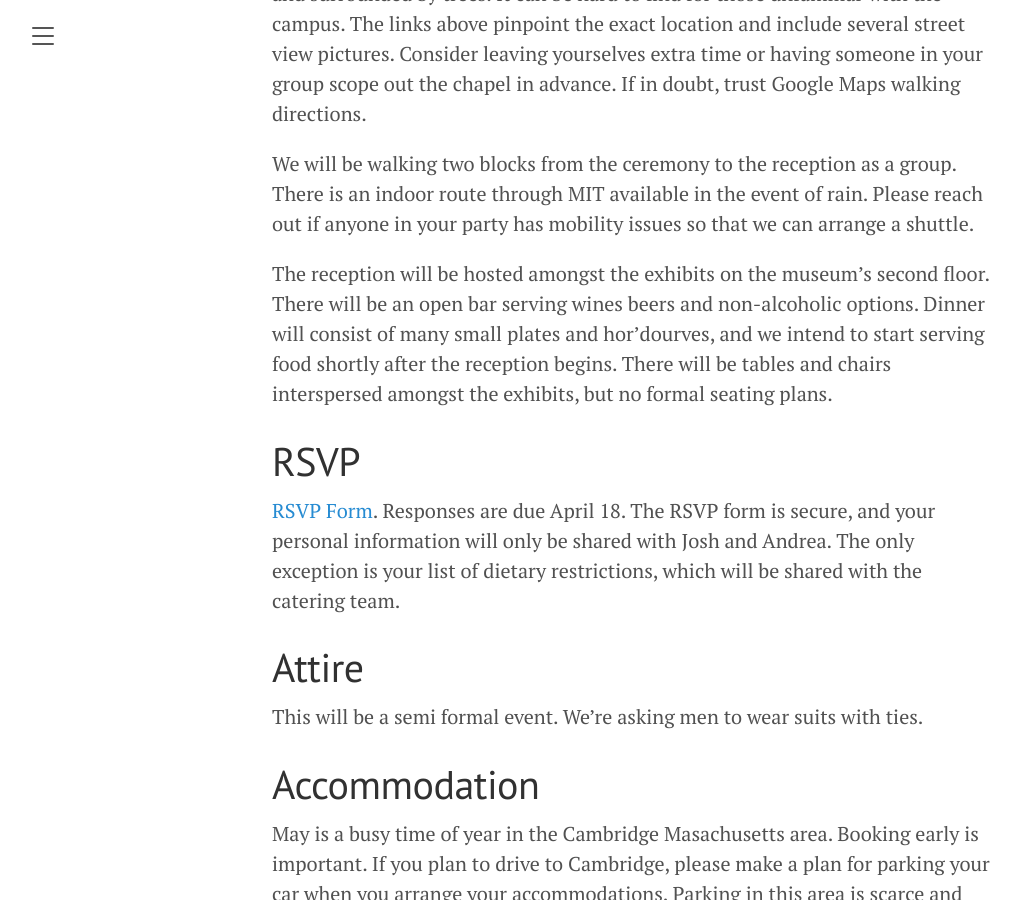
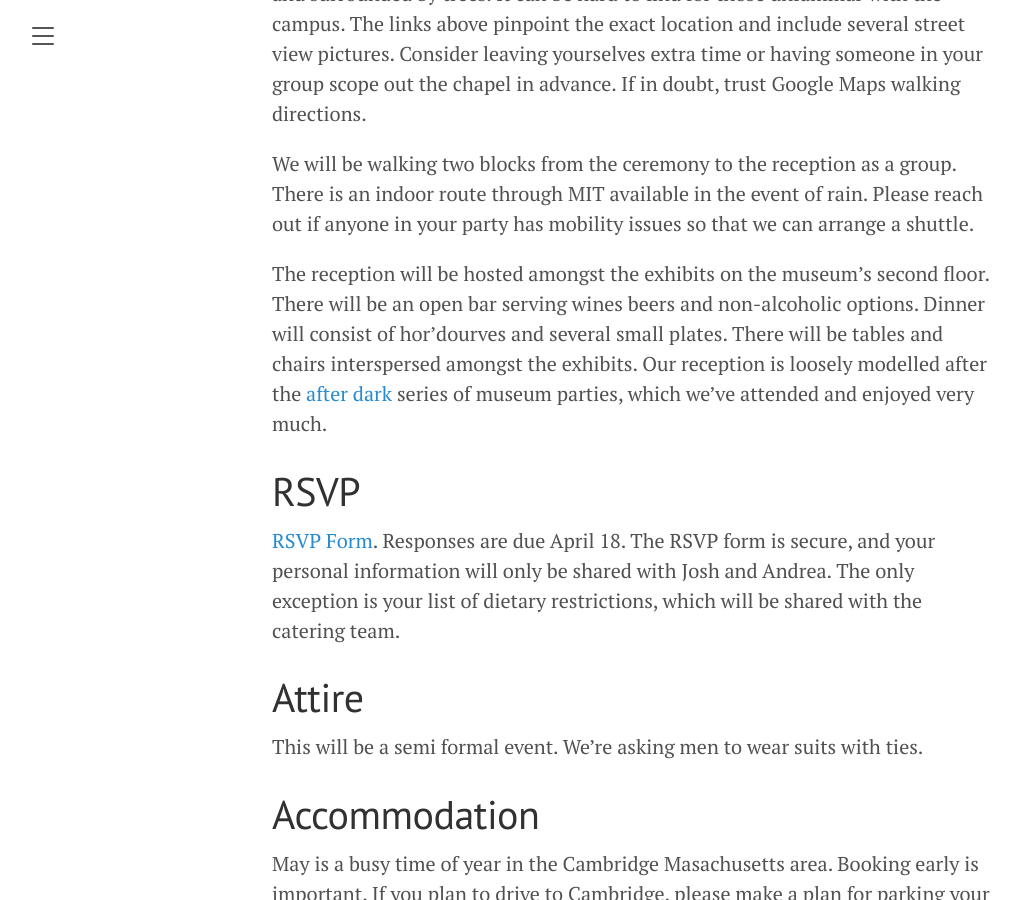
Before and after one commit to JoshBradshaw/andreajosh.github.io, a Jekyll site: the page built from _posts/2023-12-30-overview.md, in a window 1280 px wide and 900 px high, scrolled down 860 px. Shown: the whole window, without its empty margins (8-1029 px from the left). Built offline with Jekyll 4.4.1, drawn with Linux system fonts in a browser that asks for light colours.

Commit message:
Update 2023-12-30-overview.md

```diff
--- a/_posts/2023-12-30-overview.md
+++ b/_posts/2023-12-30-overview.md
@@ -18,7 +18,7 @@ The MIT Chapel is tucked away from the street. The exterior is mostly plain bric
 
 We will be walking two blocks from the ceremony to the reception as a group. There is an indoor route through MIT available in the event of rain. Please reach out if anyone in your party has mobility issues so that we can arrange a shuttle.
 
-The reception will be hosted amongst the exhibits on the museum's second floor. There will be an open bar serving wines beers and non-alcoholic options. Dinner will consist of many small plates and hor'dourves, and we intend to start serving food shortly after the reception begins. There will be tables and chairs interspersed amongst the exhibits, but no formal seating plans.
+The reception will be hosted amongst the exhibits on the museum's second floor. There will be an open bar serving wines beers and non-alcoholic options. Dinner will consist of hor'dourves and several small plates. There will be tables and chairs interspersed amongst the exhibits. Our reception is loosely modelled after the [after dark](https://mitmuseum.mit.edu/programs/mit-museum-after-dark) series of museum parties, which we've attended and enjoyed very much.
 
 # RSVP
 
```
